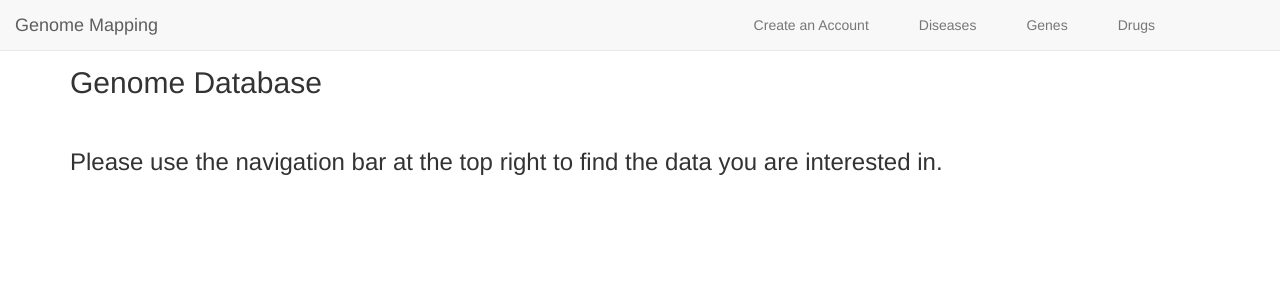
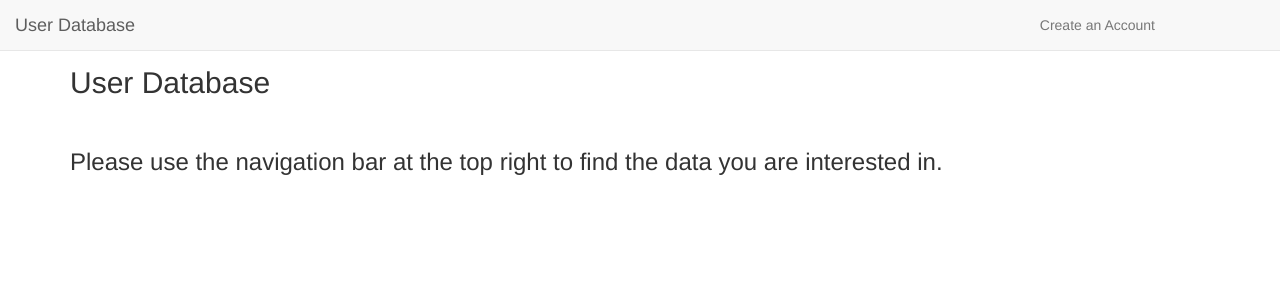
Before and after one commit to dbno5/Recognition-Website, a PHP site: page /index.php in a window 1280 px wide. Shown: the top 300 px of the page. Run offline with PHP 8.4, Linux system fonts and the light colour scheme; data that the repository does not hold is empty; some libraries are stand-ins or nearby versions.

Commit message:
some changes

```diff
--- a/includes/header.php
+++ b/includes/header.php
@@ -29,12 +29,12 @@ if($mysqli->connect_error){
 
     <nav class="navbar navbar-default navbar-fixed-top" role="navigation">
         <div class="container-fluid">
-            <a class="navbar-brand" href="#"> Genome Mapping</a>
+            <a class="navbar-brand" href="#">User Database</a>
             <ul id="navigation" class="nav navbar-nav navbar-right">
                 <li><a href="users.php">Create an Account</a></li>
-                <li><a href="diseases.php">Diseases</a></li>
+            <!--    <li><a href="diseases.php">Diseases</a></li>
                 <li><a href="genes.php">Genes</a></li>
-                <li><a href="drugs.php">Drugs</a></li>
+                <li><a href="drugs.php">Drugs</a></li> -->
             </ul>
         </div>
     </nav>
--- a/index.php
+++ b/index.php
@@ -11,7 +11,7 @@ include("includes/header.php");
 
 <h3><?php echo $pageTitle  ?></h3>
 
-<h2>Genome Database</h2><br/>
+<h2>User Database</h2><br/>
 <h3>Please use the navigation bar at the top right to find the data you are interested in.</h3>
 
 
```
